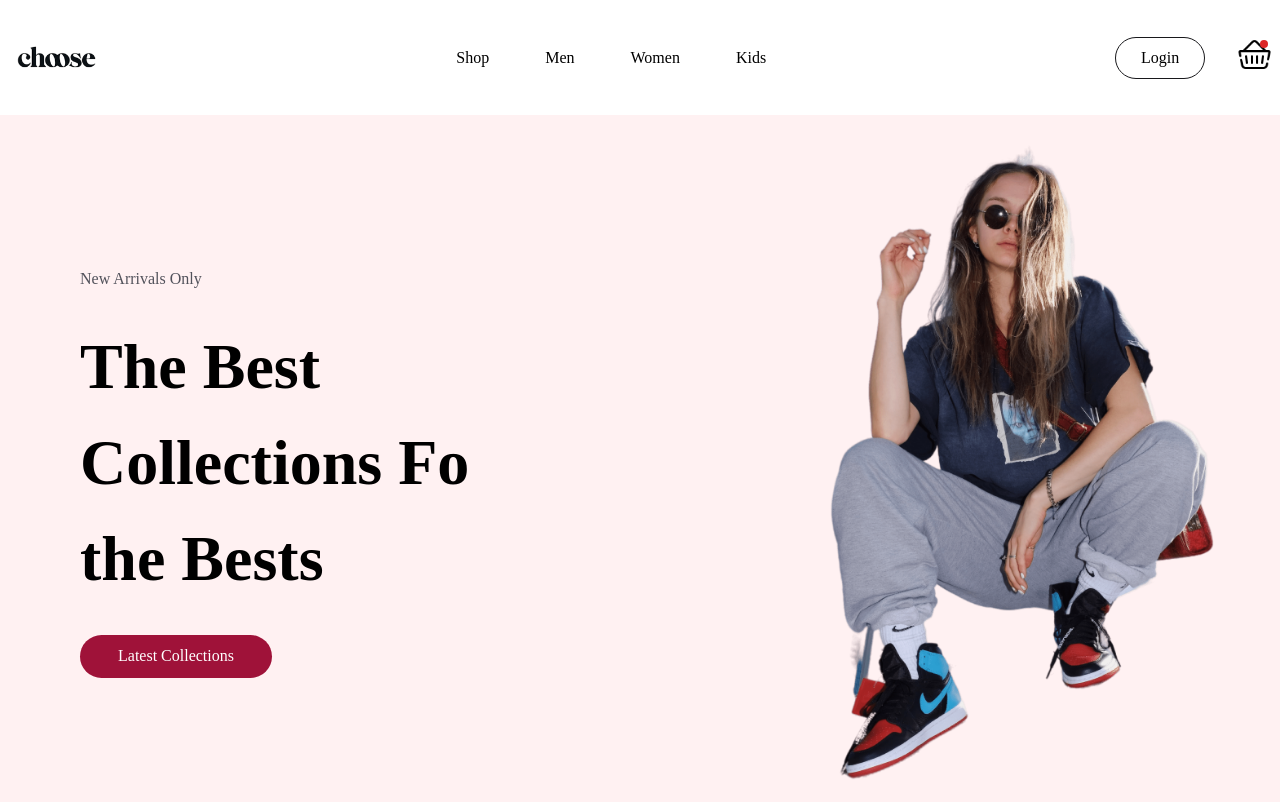
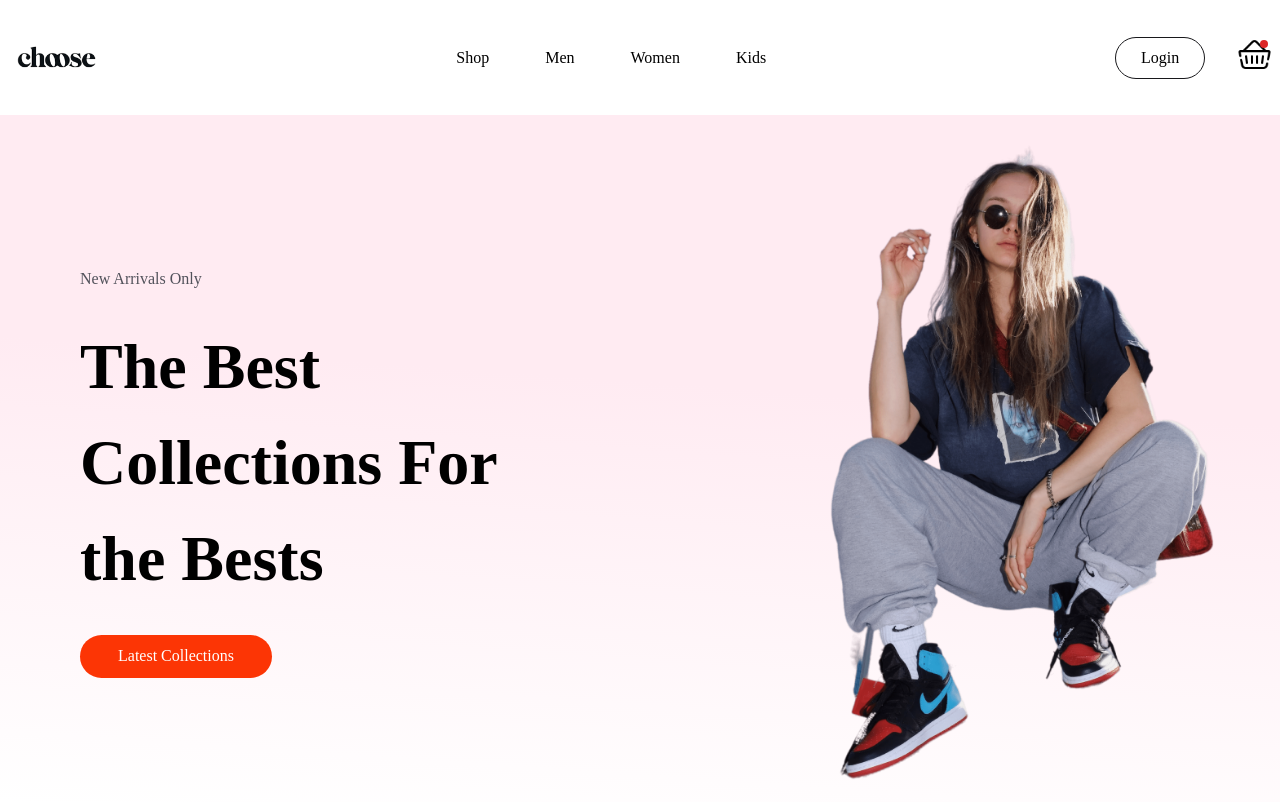
Before and after one commit to sepehrbeyranvand/shopping-website, a React (Create React App) app: page / in a window 1280 px wide. Built offline with nearby package versions, Linux system fonts and the light colour scheme.

Commit message:
add header

```diff
--- a/src/components/Home.jsx
+++ b/src/components/Home.jsx
@@ -2,14 +2,14 @@ import headerImg from "../Assets/hero_image.png";
 export default function Home() {
   return (
     <div>
-      <header className="min-h-[48vw] bg-rose-50 w-full flex justify-between">
+      <header className="min-h-[48vw] bg_gradient w-full flex items-center justify-between">
         <div className="basis-1/2 flex flex-col justify-center items-start ms-20">
           <p className="text-zinc-600 mt-7">New Arrivals Only</p>
           <h1 className="text-[4rem] w-[70%] font-bold mt-7">
-            The Best Collections Fo the Bests
+            The Best Collections For the Bests
           </h1>
 
-          <button className="w-[30%] rounded-full p-[.6rem] text-white bg-rose-800 mt-7">
+          <button className="w-[30%] rounded-full p-[.6rem] text-white bg-[#fc3505] hover:bg-[#fc1505] transition-all .4s ease-in-out duration-200 mt-7">
             Latest Collections
           </button>
         </div>
--- a/src/index.css
+++ b/src/index.css
@@ -13,3 +13,6 @@ code {
   font-family: source-code-pro, Menlo, Monaco, Consolas, 'Courier New',
     monospace;
 }
+.bg_gradient{
+  background: linear-gradient(184deg, rgba(255,235,242,1) 40%, rgba(255,255,255,1) 100%);
+}
```
